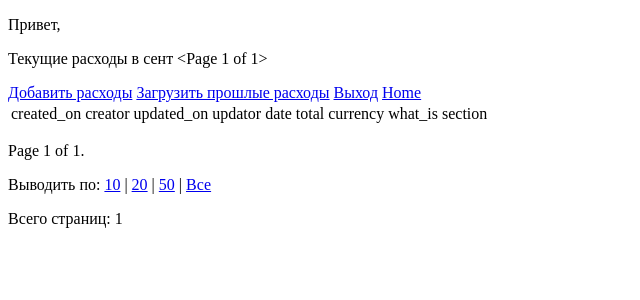
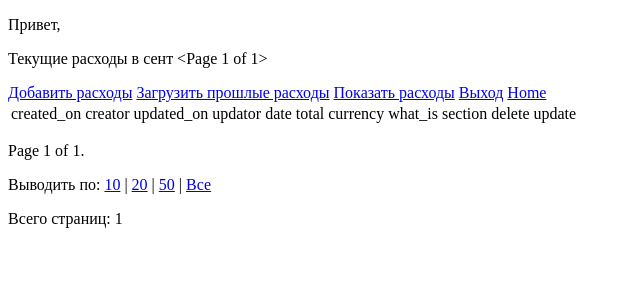
Before and after one commit to ro-ma-sh-ka/family_budget, a Django app: page /show_expenses/ in a window 1280 px wide. Shown: the top 300 px of the page, without its empty margins (0-640 px from the left). Run offline with Django 4.2, Linux system fonts and the light colour scheme; data that the repository does not hold is empty.

Commit message:
delete and edit view working on

```diff
--- a/budget_db/templates/budget_db/base.html
+++ b/budget_db/templates/budget_db/base.html
@@ -13,6 +13,7 @@
         <p>Текущие расходы в сент {{ expenses }}</p>
         <a href="{% url 'add_expenses' %}">Добавить расходы</a>
         <a href="{% url 'import_past_expenses' %}">Загрузить прошлые расходы</a>
+        <a href="{% url 'show_expenses' %}">Показать расходы</a>
         <a href="#">Выход</a>
     {% endblock %}
 
--- /dev/null
+++ b/budget_db/templates/budget_db/delete_expense.html
@@ -0,0 +1,4 @@
+{% extends 'budget_db/base.html' %}
+{% block content %}
+  <p>{{ expense }}</p>
+{% endblock%}
--- a/budget_db/templates/budget_db/show_expenses.html
+++ b/budget_db/templates/budget_db/show_expenses.html
@@ -12,6 +12,8 @@
             <td>currency</td>
             <td>what_is</td>
             <td>section</td>
+            <td>delete</td>
+            <td>update</td>
         </tr>
         {% for expense in expenses %}
             <tr>
@@ -24,6 +26,8 @@
                 <td>{{ expense.currency }}</td>
                 <td>{{ expense.what_is }}</td>
                 <td>{{ expense.section }}</td>
+                <td><a href="{% url 'delete_expense' expense.id %}">delete</a></td>
+                <td><a href="{% url 'update_expense' expense.id %}">update</a></td>
             </tr>
         {% endfor %}
     </table>
--- /dev/null
+++ b/budget_db/templates/budget_db/update_expense.html
@@ -0,0 +1,4 @@
+{% extends 'budget_db/base.html' %}
+{% block content %}
+    <p>{{ expense }}</p>
+{% endblock %}
--- a/budget_db/urls.py
+++ b/budget_db/urls.py
@@ -6,5 +6,7 @@ urlpatterns = [
     path('add_expenses/', add_expenses_view, name='add_expenses'),
     # path('add_expenses/', add_new_expense_view, name='add_new_expense_view'),
     path('show_expenses/', show_expenses_view, name='show_expenses'),
+    path('delete_expense/<int:pk>>', delete_expense_view, name='delete_expense'),
+    path('update_expense/<int:pk>', update_expense_view, name='update_expense'),
     path('import/', import_past_expenses_view, name='import_past_expenses'),
     ]
--- a/budget_db/views.py
+++ b/budget_db/views.py
@@ -26,6 +26,16 @@ def home_view(request):
 
 def add_expenses_view(request):
     return render(request, 'budget_db/add_expenses.html')
+
+
+def delete_expense_view(request, pk):
+    expense = Budget.objects.filter(pk=pk)
+    return render(request, 'budget_db/delete_expense.html', {'expense': expense})
+
+
+def update_expense_view(request, pk):
+    expense = Budget.objects.filter(pk=pk)
+    return render(request, 'budget_db/update_expense.html', {'expense': expense})
 
 
 def import_past_expenses_view(request):
```
